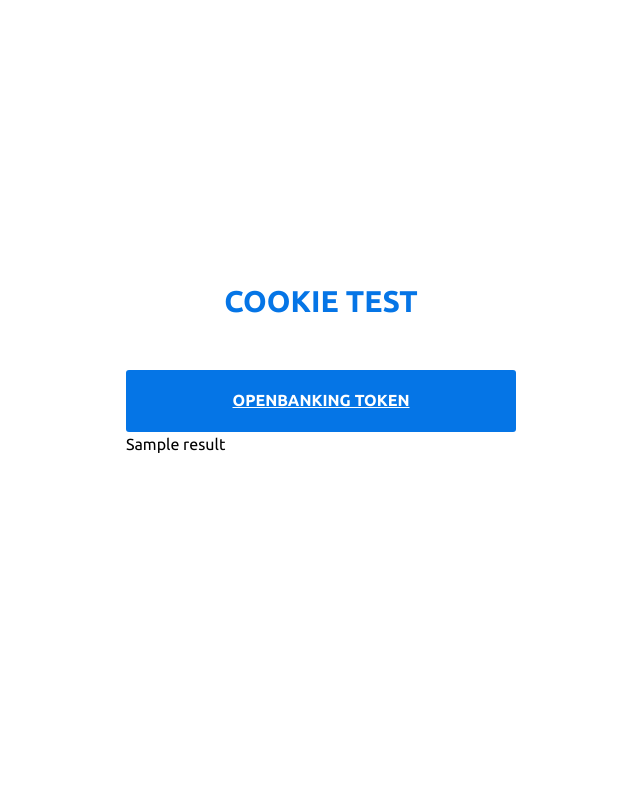
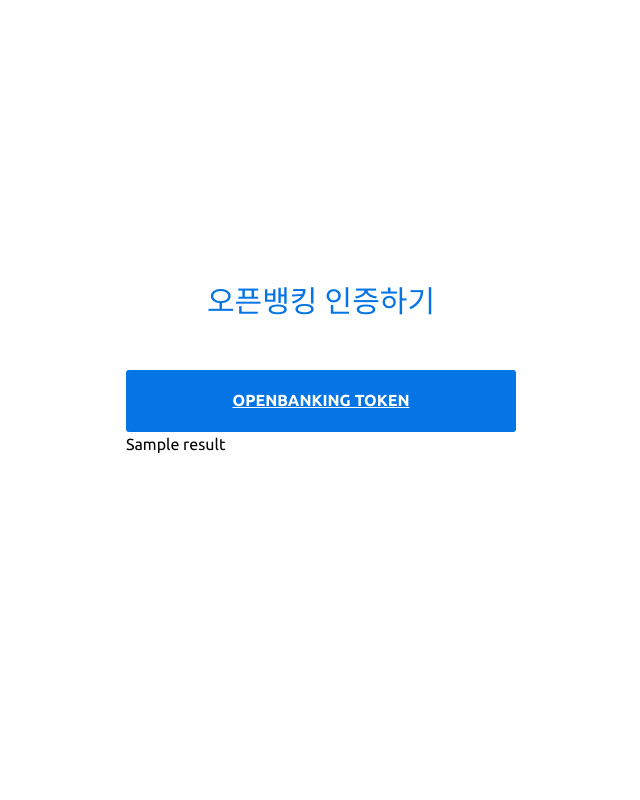
Before and after one commit to jkong72/ginkgo-lambda-flask-api, a Flask app: template templates/user/openBanking.html in a window 1280 px wide. Shown: the whole page, without its empty margins (319-959 px from the left). Run offline with Flask 2, Linux system fonts and the light colour scheme; the template is opened without the code that fills it: most values are stand-ins (such as "Sample title", 1, 10 or a date in 2020); some libraries are stand-ins or nearby versions.

Commit message:
Update openBanking.html

```diff
--- a/templates/user/openBanking.html
+++ b/templates/user/openBanking.html
@@ -21,7 +21,7 @@
 				<div class="wrap-login100 p-t-50 p-b-90">
 					<form class="login100-form validate-form flex-sb flex-w">
 						<span class="login100-form-title p-b-51">
-							cookie test
+							오픈뱅킹 인증하기
 						</span>
 
 						<!-- <a href="/user/cookie">click</a> -->
```
